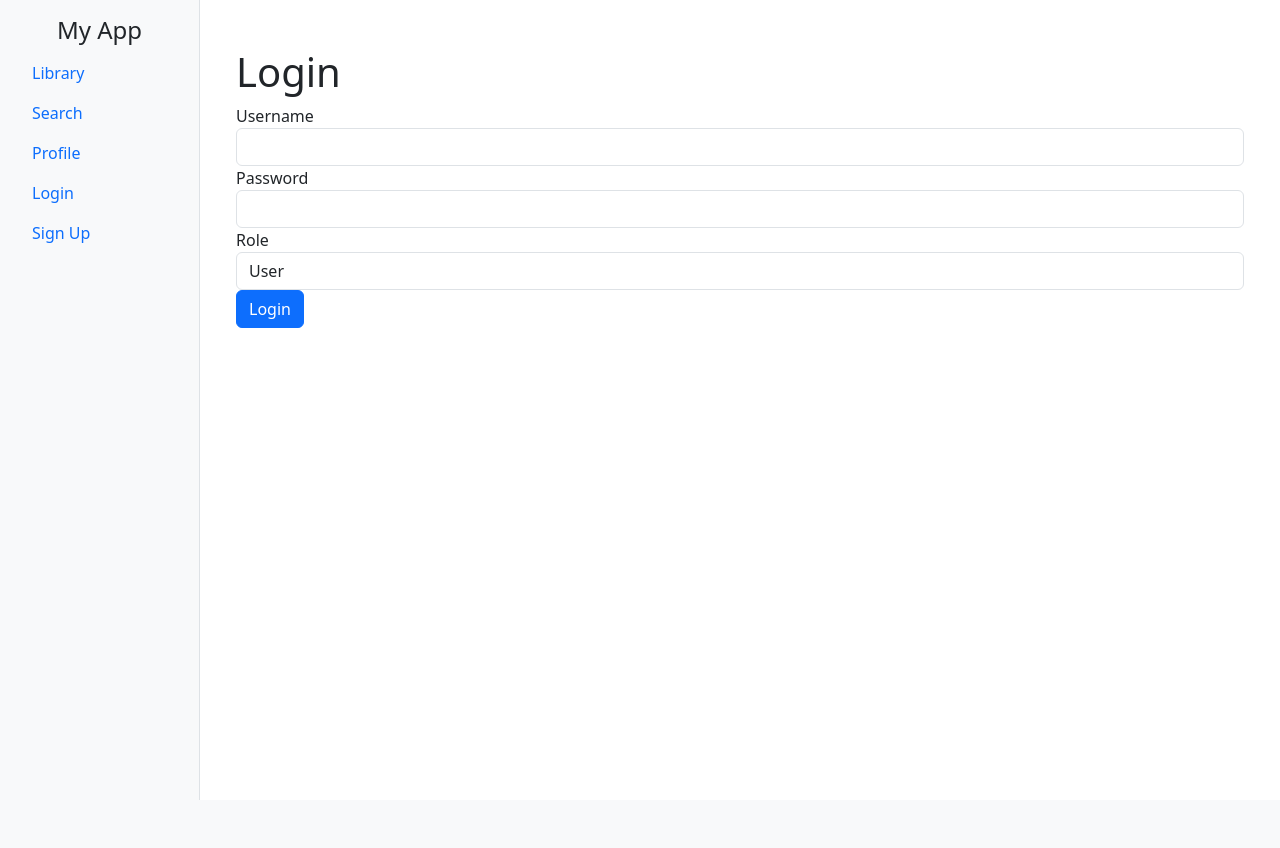
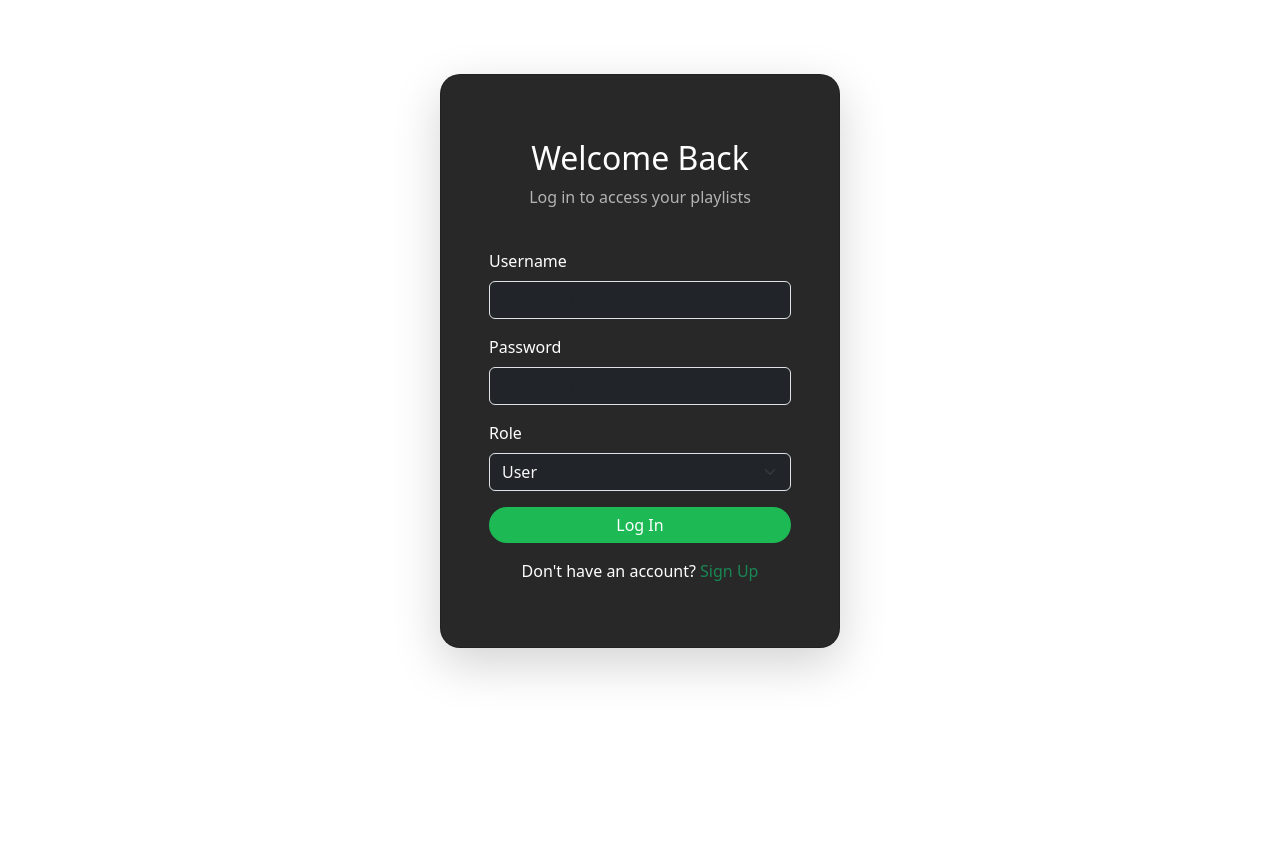
Before and after one commit to Esforper/Spotify-DB-project, a Flask app: page /login in a window 1280 px wide. Before the commit the page ends 800 px from the top, so only its background shows below. Run offline with Flask 3, Linux system fonts and the light colour scheme.

Commit message:
login and sign up pages were designed

```diff
--- a/templates/base.html
+++ b/templates/base.html
@@ -8,7 +8,8 @@
     <link href="https://cdn.jsdelivr.net/npm/bootstrap@5.3.0-alpha3/dist/css/bootstrap.min.css" rel="stylesheet">
 </head>
 <body class="d-flex">
-    <!-- Sidebar -->
+    {% if 'logged_in' in session %}
+    <!-- Sidebar (only visible if logged in) -->
     <nav class="bg-light border-end vh-100 p-3" style="width: 200px;">
         <h4 class="text-center">My App</h4>
         <ul class="nav flex-column">
@@ -21,23 +22,15 @@
             <li class="nav-item">
                 <a class="nav-link {% if request.path == '/profile' %}active{% endif %}" href="/profile">Profile</a>
             </li>
-            {% if 'logged_in' not in session %}
-            <li class="nav-item">
-                <a class="nav-link {% if request.path == '/login' %}active{% endif %}" href="/login">Login</a>
-            </li>
-            <li class="nav-item">
-                <a class="nav-link {% if request.path == '/signup' %}active{% endif %}" href="/signup">Sign Up</a>
-            </li>
-            {% else %}
             <li class="nav-item">
                 <a class="nav-link {% if request.path == '/logout' %}active{% endif %}" href="/logout">Logout</a>
             </li>
-            {% endif %}
         </ul>
     </nav>
+    {% endif %}
 
     <!-- Main Content -->
-    <div class="p-4" style="flex-grow: 1;">
+    <div class="p-4" style="flex-grow: 1; width: 100%;">
         {% block content %}
         <h1>Welcome!</h1>
         <p>This is your app's content area.</p>
--- a/templates/login.html
+++ b/templates/login.html
@@ -1,26 +1,36 @@
 {% extends 'base.html' %}
+
 {% block title %}Login{% endblock %}
+
 {% block content %}
-<div class="container">
-    <h1 class="mt-4">Login</h1>
+<div class="container d-flex justify-content-center" style="min-height: 100vh; align-items: flex-start; padding-top: 50px;">
+    <div class="card shadow-lg p-5" style="width: 100%; max-width: 400px; border-radius: 20px; background-color: #282828; color: white;">
+        <div class="text-center mb-4">
+            <h2 class="mt-3">Welcome Back</h2>
+            <p style="color: #b3b3b3;">Log in to access your playlists</p>
+        </div>
         <form action="/login" method="POST">
-        <div class="form-group">
-            <label for="username">Username</label>
-            <input type="text" class="form-control" id="username" name="username" required>
+            <div class="form-group mb-3">
+                <label for="username" class="form-label">Username</label>
+                <input type="text" class="form-control bg-dark text-light" id="username" name="username" placeholder="Enter your username" required>
             </div>
-        <div class="form-group">
-            <label for="password">Password</label>
-            <input type="password" class="form-control" id="password" name="password" required>
+            <div class="form-group mb-3">
+                <label for="password" class="form-label">Password</label>
+                <input type="password" class="form-control bg-dark text-light" id="password" name="password" placeholder="Enter your password" required>
             </div>
-        <div class="form-group">
-            <label for="role">Role</label>
-            <select class="form-control" id="role" name="role" required>
+            <div class="form-group mb-3">
+                <label for="role" class="form-label">Role</label>
+                <select class="form-select bg-dark text-light" id="role" name="role">
                     <option value="user">User</option>
                     <option value="artist">Artist</option>
                     <option value="admin">Admin</option>
                 </select>
             </div>
-        <button type="submit" class="btn btn-primary">Login</button>
+            <button type="submit" class="btn btn-success w-100" style="background-color: #1DB954; border: none; border-radius: 50px;">Log In</button>
         </form>
+        <div class="text-center mt-3">
+            <p>Don't have an account? <a href="/signup" class="text-success" style="color: #1DB954; text-decoration: none;">Sign Up</a></p>
+        </div>
+    </div>
 </div>
 {% endblock %}
```
Also changed, not shown: static/css/styles.css (added, +23 -0 lines), templates/signup.html (+20 -16 lines). Lines whose indentation alone changed are shown as unchanged.
